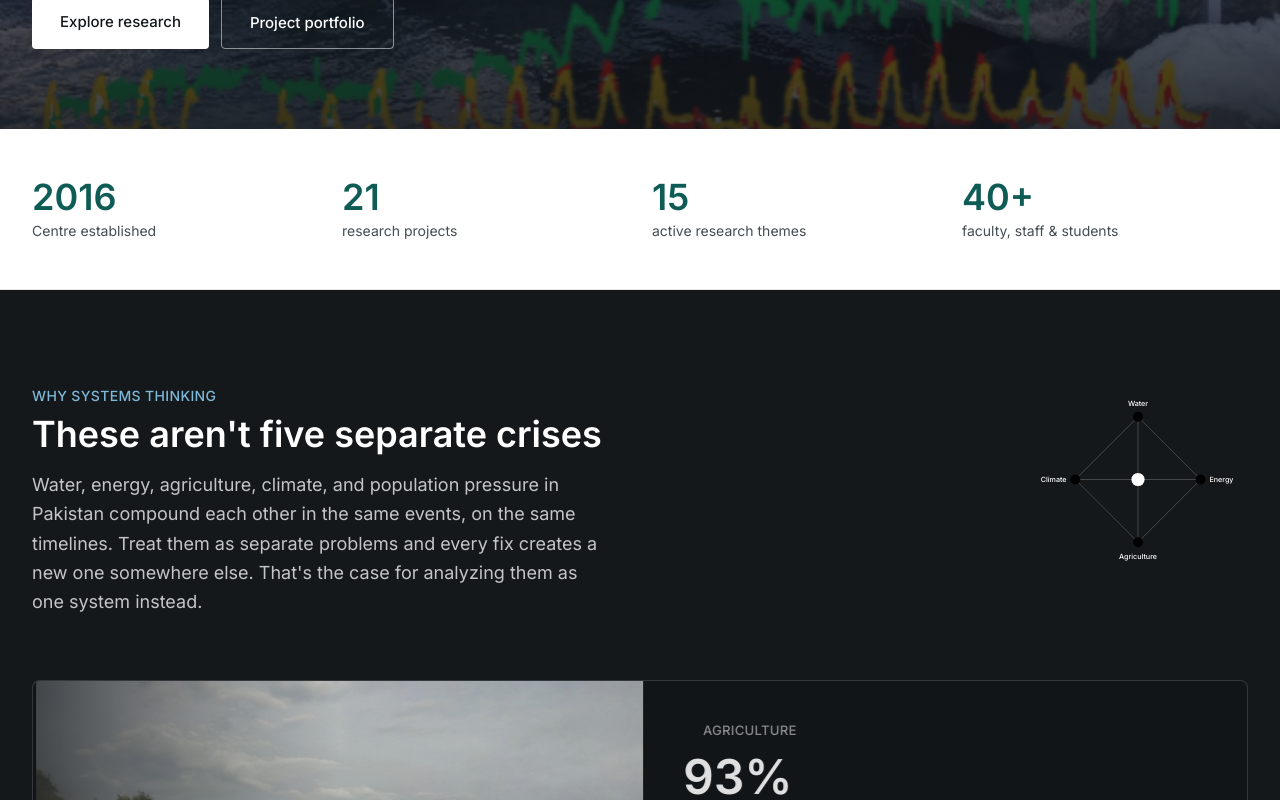
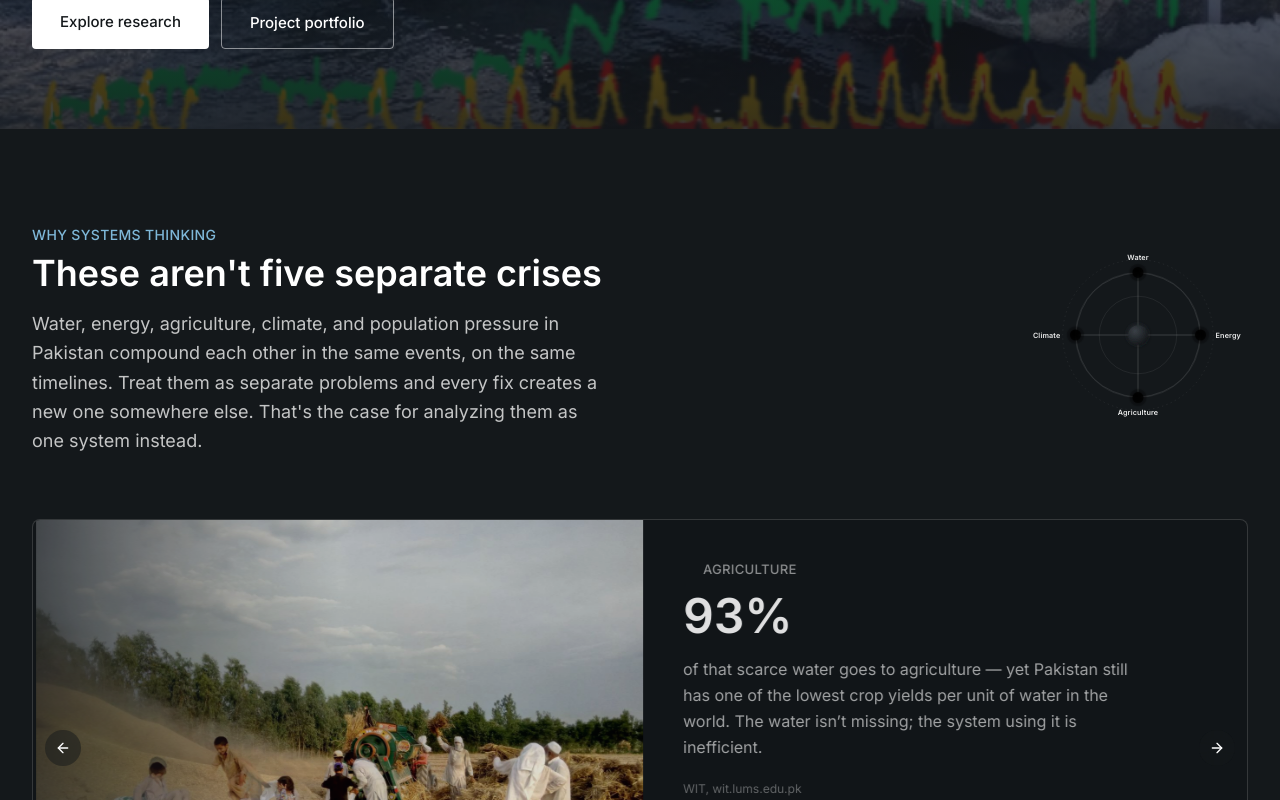
Before and after one commit to LUMS-WIT/profile, a React (Vite) app: page / in a window 1280 px wide. Shown: the part 680-1480 px from the top of the page. Built offline with nearby package versions, Linux system fonts and the light colour scheme.

Commit message:
fix some figures and positioning

```diff
--- a/src/components/About.tsx
+++ b/src/components/About.tsx
@@ -1,4 +1,5 @@
 import { motion } from 'framer-motion'
+import { stats } from '../data/content'
 
 export default function About() {
   return (
@@ -30,6 +31,15 @@ export default function About() {
               for water management.
             </p>
           </div>
+
+          <dl className="mt-10 grid grid-cols-2 gap-6 border-t border-border pt-8 sm:grid-cols-4">
+            {stats.map((stat) => (
+              <div key={stat.label}>
+                <dd className="text-2xl font-semibold text-river lg:text-3xl">{stat.value}</dd>
+                <dt className="mt-1 text-[13px] text-body lg:text-sm">{stat.label}</dt>
+              </div>
+            ))}
+          </dl>
         </div>
       </motion.div>
     </section>
--- a/src/components/Hero.tsx
+++ b/src/components/Hero.tsx
@@ -1,7 +1,6 @@
 import { motion } from 'framer-motion'
 import { Link } from 'react-router-dom'
 import { heroPhoto } from '../lib/photos'
-import { stats } from '../data/content'
 
 export default function Hero() {
   const bg = heroPhoto()
@@ -53,15 +52,6 @@ export default function Hero() {
           </motion.div>
         </div>
       </div>
-
-      <dl className="mx-auto grid max-w-7xl grid-cols-2 gap-6 border-b border-border px-6 py-10 sm:grid-cols-4 lg:px-8 lg:py-12">
-        {stats.map((stat) => (
-          <div key={stat.label}>
-            <dd className="text-3xl font-semibold text-river lg:text-4xl">{stat.value}</dd>
-            <dt className="mt-1 text-[13px] text-body lg:text-sm">{stat.label}</dt>
-          </div>
-        ))}
-      </dl>
     </section>
   )
 }
--- a/src/components/SystemsDiagram.tsx
+++ b/src/components/SystemsDiagram.tsx
@@ -1,17 +1,36 @@
+import { useId } from 'react'
+
 const NODES = [
-  { key: 'water', label: 'Water', x: 150, y: 36, color: 'var(--color-sector-water)', labelDx: 0, labelDy: -20, anchor: 'middle' },
-  { key: 'energy', label: 'Energy', x: 264, y: 150, color: 'var(--color-sector-energy)', labelDx: 16, labelDy: 5, anchor: 'start' },
-  { key: 'agriculture', label: 'Agriculture', x: 150, y: 264, color: 'var(--color-sector-agriculture)', labelDx: 0, labelDy: 30, anchor: 'middle' },
-  { key: 'climate', label: 'Climate', x: 36, y: 150, color: 'var(--color-sector-climate)', labelDx: -16, labelDy: 5, anchor: 'end' },
+  { key: 'water', label: 'Water', angle: -90, color: 'var(--color-sector-water)' },
+  { key: 'energy', label: 'Energy', angle: 0, color: 'var(--color-sector-energy)' },
+  { key: 'agriculture', label: 'Agriculture', angle: 90, color: 'var(--color-sector-agriculture)' },
+  { key: 'climate', label: 'Climate', angle: 180, color: 'var(--color-sector-climate)' },
 ] as const
 
 const CENTER = { x: 150, y: 150 }
+const RADIUS = 108
+
+function pointAt(angleDeg: number, r = RADIUS) {
+  const rad = (angleDeg * Math.PI) / 180
+  return { x: CENTER.x + r * Math.cos(rad), y: CENTER.y + r * Math.sin(rad) }
+}
+
+function labelOffset(angleDeg: number): { dx: number; dy: number; anchor: 'start' | 'middle' | 'end' } {
+  // push labels further out along their own angle, anchored appropriately
+  const rad = (angleDeg * Math.PI) / 180
+  const dx = Math.cos(rad)
+  const dy = Math.sin(rad)
+  const anchor: 'start' | 'middle' | 'end' = dx > 0.4 ? 'start' : dx < -0.4 ? 'end' : 'middle'
+  return { dx: dx * 26, dy: dy * 26 + 5, anchor }
+}
 
 /**
- * The site's signature graphic — a small "nexus" network showing water,
- * energy, agriculture, and climate as one connected system, tying
- * directly to the systems-thinking framing used in copy throughout.
- * Not decorative: this is the one visual idea the whole brand repeats.
+ * The site's signature graphic — a "nexus" network of water, energy,
+ * agriculture, and climate arranged radially around a center, styled
+ * after the radial figures common in systems-analysis literature
+ * (concentric rings, gradient nodes, curved links) rather than a plain
+ * node-and-line sketch. Not decorative: this is the one visual idea the
+ * whole brand repeats.
  */
 export default function SystemsDiagram({
   size = 260,
@@ -24,49 +43,108 @@ export default function SystemsDiagram({
   dark?: boolean
   className?: string
 }) {
-  const lineColor = dark ? 'rgba(255,255,255,0.25)' : 'var(--color-border)'
-  const centerFill = dark ? '#ffffff' : 'var(--color-ink)'
-  const labelFill = dark ? '#ffffff' : 'var(--color-ink)'
+  const uid = useId()
+  const ringColor = dark ? 'rgba(255,255,255,0.12)' : 'var(--color-border)'
+  const linkColor = dark ? 'rgba(255,255,255,0.35)' : 'var(--color-river)'
+  const centerFillA = dark ? '#3a4046' : '#2a2f34'
+  const centerFillB = dark ? '#14171a' : '#0a0c0e'
+  const labelFill = dark ? 'rgba(255,255,255,0.9)' : 'var(--color-ink)'
+
+  const nodes = NODES.map((n) => ({ ...n, ...pointAt(n.angle) }))
 
   return (
     <svg
-      viewBox="-50 -20 400 340"
+      viewBox="-40 -40 380 380"
       width={size}
-      height={(size * 340) / 400}
+      height={size}
       className={className}
       role="img"
-      aria-label="Diagram showing water, energy, agriculture, and climate connected as one system"
+      aria-label="Radial diagram showing water, energy, agriculture, and climate connected as one system"
     >
-      <g stroke={lineColor} strokeWidth="1.5">
-        {NODES.map((node) => (
-          <line key={`spoke-${node.key}`} x1={CENTER.x} y1={CENTER.y} x2={node.x} y2={node.y} />
+      <defs>
+        {nodes.map((n) => (
+          <radialGradient key={n.key} id={`${uid}-grad-${n.key}`} cx="35%" cy="30%" r="75%">
+            <stop offset="0%" stopColor={n.color} stopOpacity="1" />
+            <stop offset="100%" stopColor={n.color} stopOpacity="0.72" />
+          </radialGradient>
         ))}
-        {NODES.map((node, i) => {
-          const next = NODES[(i + 1) % NODES.length]
-          return <line key={`ring-${node.key}`} x1={node.x} y1={node.y} x2={next.x} y2={next.y} />
+        <radialGradient id={`${uid}-grad-center`} cx="35%" cy="30%" r="75%">
+          <stop offset="0%" stopColor={centerFillA} />
+          <stop offset="100%" stopColor={centerFillB} />
+        </radialGradient>
+        <filter id={`${uid}-glow`} x="-60%" y="-60%" width="220%" height="220%">
+          <feGaussianBlur stdDeviation="5" result="blur" />
+          <feMerge>
+            <feMergeNode in="blur" />
+            <feMergeNode in="SourceGraphic" />
+          </feMerge>
+        </filter>
+      </defs>
+
+      {/* radar backdrop */}
+      <circle cx={CENTER.x} cy={CENTER.y} r={RADIUS} fill="none" stroke={ringColor} strokeWidth="1" />
+      <circle cx={CENTER.x} cy={CENTER.y} r={RADIUS * 0.62} fill="none" stroke={ringColor} strokeWidth="1" />
+      <circle
+        cx={CENTER.x}
+        cy={CENTER.y}
+        r={RADIUS + 22}
+        fill="none"
+        stroke={ringColor}
+        strokeWidth="1"
+        strokeDasharray="1 7"
+        strokeLinecap="round"
+      />
+
+      {/* curved links: center -> node, and node -> next node along the ring */}
+      <g fill="none">
+        {nodes.map((n) => (
+          <path
+            key={`spoke-${n.key}`}
+            d={`M ${CENTER.x} ${CENTER.y} L ${n.x} ${n.y}`}
+            stroke={linkColor}
+            strokeWidth="1.5"
+            opacity="0.55"
+          />
+        ))}
+        {nodes.map((n, i) => {
+          const next = nodes[(i + 1) % nodes.length]
+          const mid = pointAt((n.angle + next.angle) / 2 + (i === nodes.length - 1 ? 180 : 0), RADIUS * 1.28)
+          return (
+            <path
+              key={`arc-${n.key}`}
+              d={`M ${n.x} ${n.y} Q ${mid.x} ${mid.y} ${next.x} ${next.y}`}
+              stroke={ringColor}
+              strokeWidth="1.5"
+            />
+          )
         })}
       </g>
 
-      <circle cx={CENTER.x} cy={CENTER.y} r="12" fill={centerFill} />
+      <circle cx={CENTER.x} cy={CENTER.y} r="17" fill={`url(#${uid}-grad-center)`} filter={`url(#${uid}-glow)`} />
 
-      {NODES.map((node) => (
-        <g key={node.key}>
-          <circle cx={node.x} cy={node.y} r="9" fill={node.color} />
+      {nodes.map((n) => {
+        const { dx, dy, anchor } = labelOffset(n.angle)
+        return (
+          <g key={n.key}>
+            <circle cx={n.x} cy={n.y} r="15" fill={n.color} opacity="0.18" />
+            <circle cx={n.x} cy={n.y} r="9.5" fill={`url(#${uid}-grad-${n.key})`} filter={`url(#${uid}-glow)`} />
             {showLabels && (
               <text
-              x={node.x + node.labelDx}
-              y={node.y + node.labelDy}
-              textAnchor={node.anchor}
-              fontSize="13"
-              fontWeight="500"
+                x={n.x + dx}
+                y={n.y + dy}
+                textAnchor={anchor}
+                fontSize="12.5"
+                fontWeight="600"
+                letterSpacing="0.02em"
                 fill={labelFill}
                 className="font-sans"
               >
-              {node.label}
+                {n.label}
               </text>
             )}
           </g>
-      ))}
+        )
+      })}
     </svg>
   )
 }
```
Lines whose indentation alone changed are shown as unchanged.
